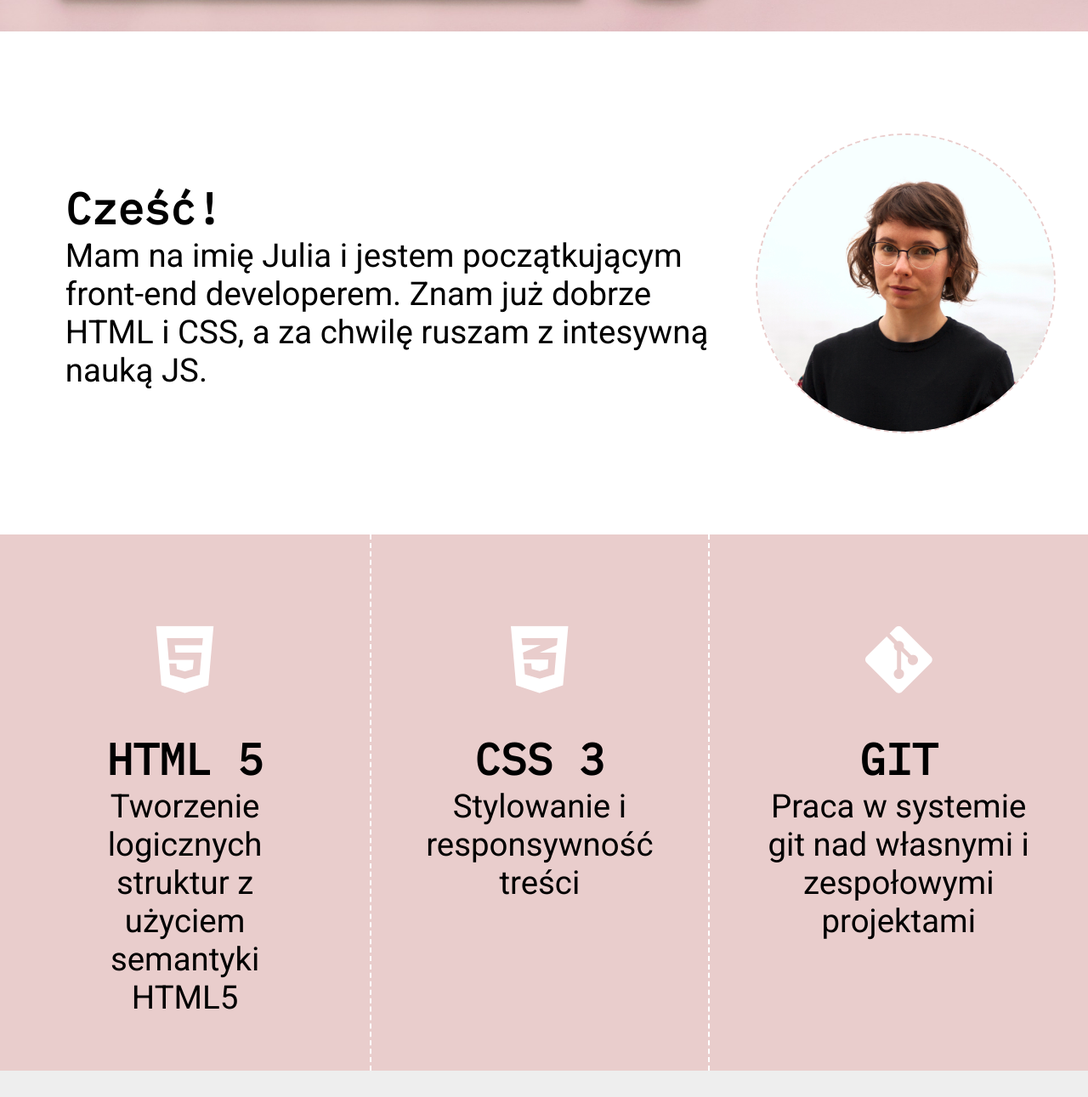
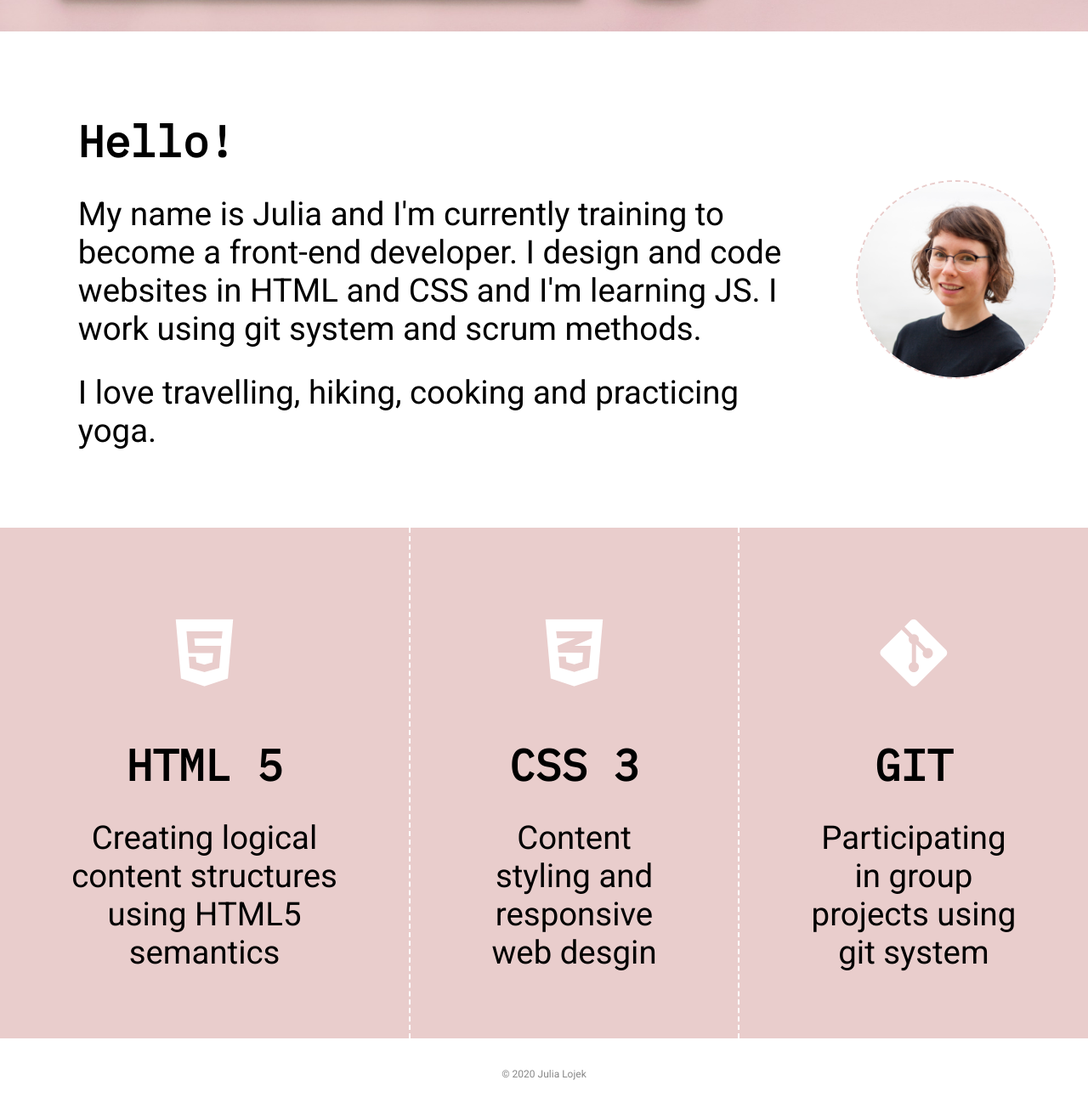
Before and after one commit to JuliaLojek/about-me, a plain HTML site: page index.html in a window 1280 px wide. Shown: the part 626-1917 px from the top of the page at 85% size. Before the commit the page ends 1886 px from the top, so only its background shows below. Drawn offline with Linux system fonts and the light colour scheme.

Commit message:
footer added, language changed to english

```diff
--- a/index.html
+++ b/index.html
@@ -1,9 +1,9 @@
 <!DOCTYPE html>
-<html lang="pl">
+<html lang="en">
 <head>
     <meta charset="UTF-8">
     <meta name="viewport" content="width=device-width, initial-scale=1.0">
-    <title>Julia Łojek</title>
+    <title>Julia Lojek</title>
     <script src="https://kit.fontawesome.com/9b64768612.js" crossorigin="anonymous"></script>
     <link rel="stylesheet" href="style.css">
     <link rel="shortcut icon" href="favicon.png" type="image/png">
@@ -19,14 +19,14 @@
                 <i class="fas fa-bars"></i>
             </div>
             <nav>
-                <a href="#about">o mnie</a>
-                <a href="#tech">technologie</a>
+                <a href="#about">about me</a>
+                <a href="#tech">tech stack</a>
             </nav>
         </header>
 
         <section id="hero">
             <div id="info">
-                <h1>Julia Łojek</h1>
+                <h1>Julia Lojek</h1>
                 <h2>junior front-end developer</h2>
             </div>
             <img src="img/workplace-2303849_1920.jpg" alt="desk from above">
@@ -34,11 +34,12 @@
 
         <section id="about">
             <div class="about-info">
-                <h2>Cześć!</h2>
-                <p>Mam na imię Julia i jestem początkującym front-end developerem. Znam już dobrze HTML i CSS, a za chwilę ruszam z intesywną nauką JS.</p>
+                <h2>Hello!</h2>
+                <p>My name is Julia and I'm currently training to become a front-end developer. I design and code websites in HTML and CSS and I'm learning JS. I work using git system and scrum methods.</p>
+                <p>I love travelling, hiking, cooking and practicing yoga.</p>
             </div>
             <div class="image">
-                <img src="img/IMG_5400b-small.jpg" alt="portrait of the author">
+                <img src="img/IMG_5412b-small.jpg" alt="portrait of the author">
             </div>
         </section>
 
@@ -49,7 +50,7 @@
                 </div>
                 <div>
                     <h2>HTML 5</h2>
-                    <p>Tworzenie logicznych struktur z użyciem semantyki HTML5</p>
+                    <p>Creating logical content structures using HTML5 semantics</p>
                 </div>
             </div>
             <div>
@@ -58,7 +59,7 @@
                 </div>
                 <div>
                     <h2>CSS 3</h2>
-                    <p>Stylowanie i responsywność treści</p>
+                    <p>Content styling and responsive web desgin</p>
                 </div>
             </div>
             <div>
@@ -67,11 +68,15 @@
                 </div>
                 <div>
                     <h2>GIT</h2>
-                    <p>Praca w systemie git nad własnymi i zespołowymi projektami</p>
+                    <p>Participating in group projects using git system</p>
                 </div>
             </div>
         </section>
 
+        <footer>
+            <p>&copy; 2020 Julia Lojek</p>
+        </footer>
+
     </div>
 </body>
 </html>
--- a/style.css
+++ b/style.css
@@ -14,12 +14,15 @@ a{
 }
 
 p, a{
+    display: inline-block;
     font-family: 'Roboto', sans-serif;
     font-size: 3vw;
+    margin: 15px;
 }
 
 h1, h2, h3{
     font-family: 'IBM Plex Mono', monospace;
+    margin: 15px;
 }
 
 .content{
@@ -130,6 +133,18 @@ h2{
 }
 
 
+/* FOOTER */
+
+footer p{
+    display: block;
+    color: #888;
+    font-size: 12px;
+    text-align: center;
+    padding: 20px;
+    margin-bottom: 0;
+}
+
+
 
 
 @media (max-width: 899px){
```
Also changed, not shown: img/IMG_5412b-small.jpg (added).
